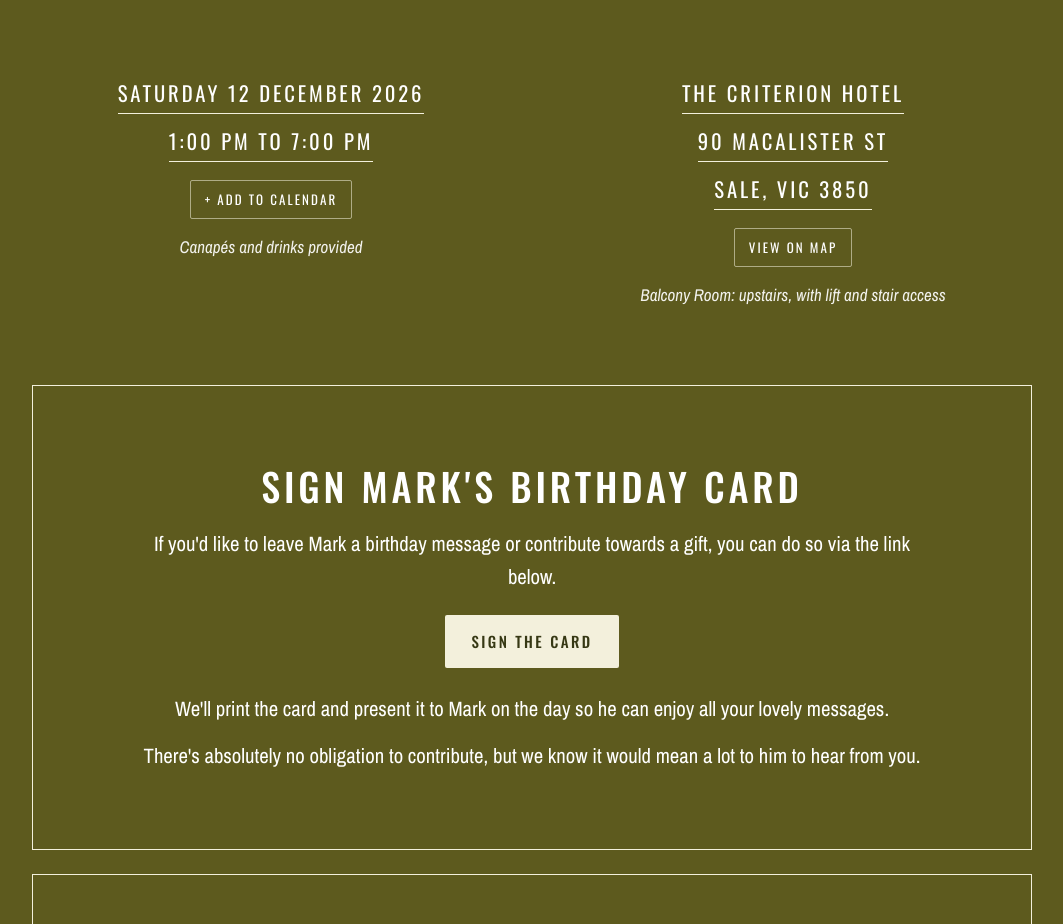
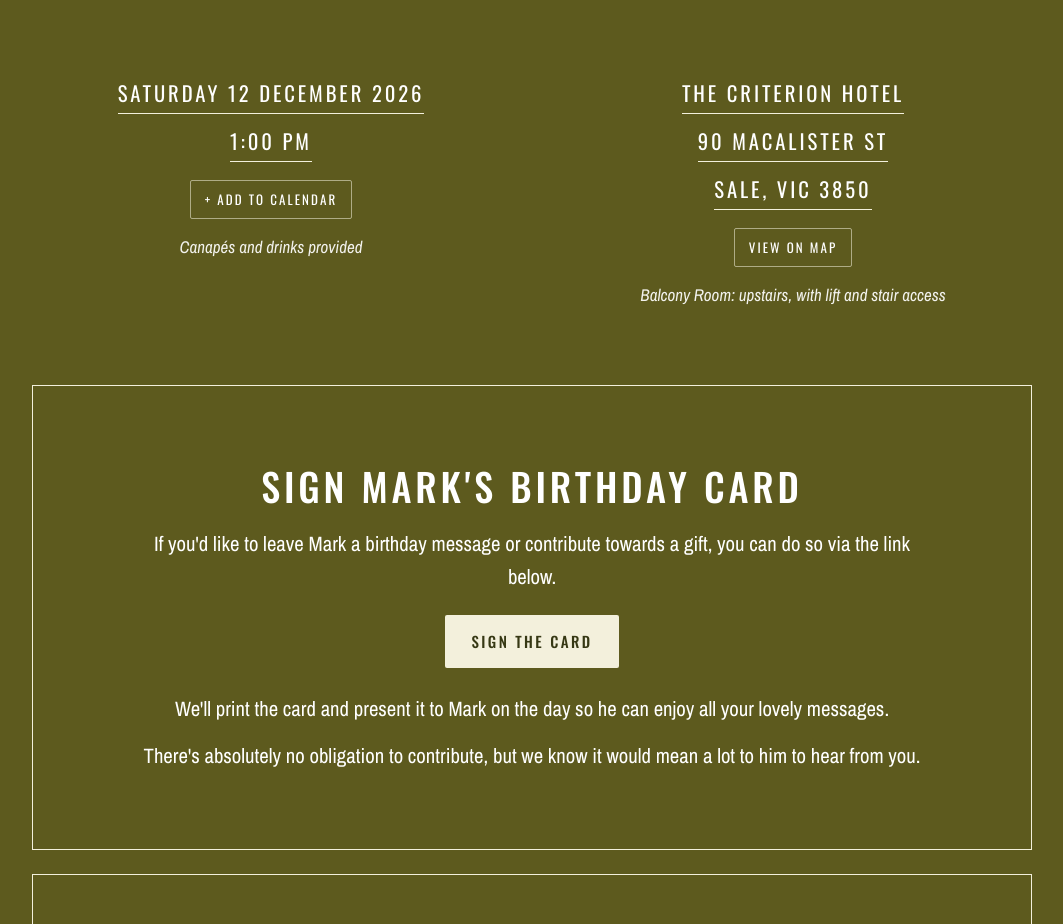
Before and after one commit to james-debono/marks-70th, a plain HTML site: page index.html in a window 1280 px wide. Shown: the part 1100-2024 px from the top of the page, without its empty margins (108-1171 px from the left). Drawn offline with nearby package versions, Linux system fonts and the light colour scheme.

Commit message:
Show only the start time for the party
The page and the confirmation email now say 1:00 pm rather than
1:00 pm to 7:00 pm, matching the card. Calendar entries still end at
7 pm, because calendar apps need an end time.

Co-Authored-By: Claude Opus 5.5 <noreply@anthropic.com>

```diff
--- a/index.html
+++ b/index.html
@@ -122,7 +122,7 @@
           <details class="calendar">
             <summary class="info-link">
               <span class="caps-line">Saturday 12 December 2026</span>
-              <span class="caps-line">1:00 pm to 7:00 pm</span>
+              <span class="caps-line">1:00 pm</span>
               <span class="action-label">+ Add to calendar</span>
             </summary>
             <ul class="calendar__menu">
```
Also changed, not shown: 1 other file.
